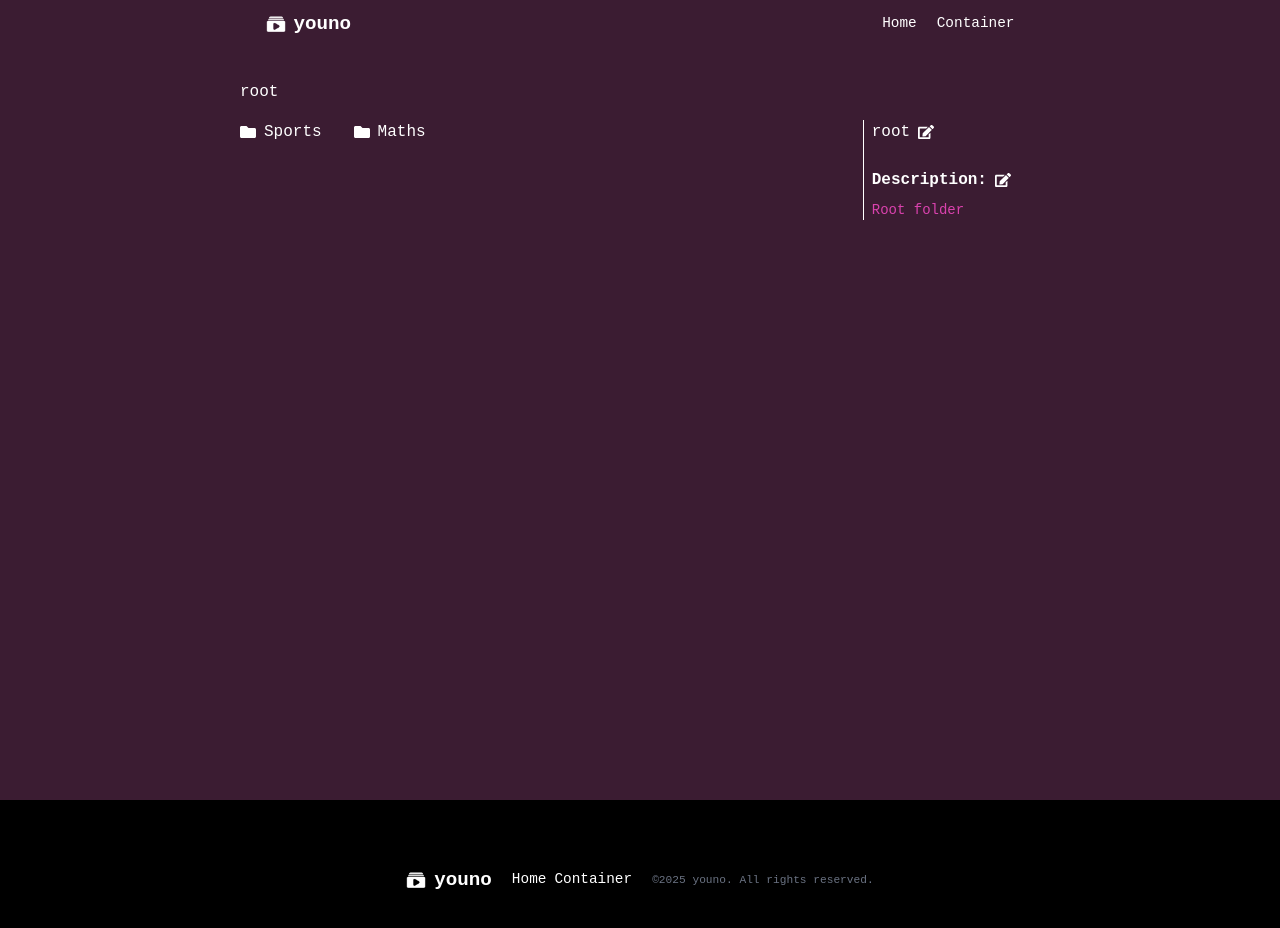
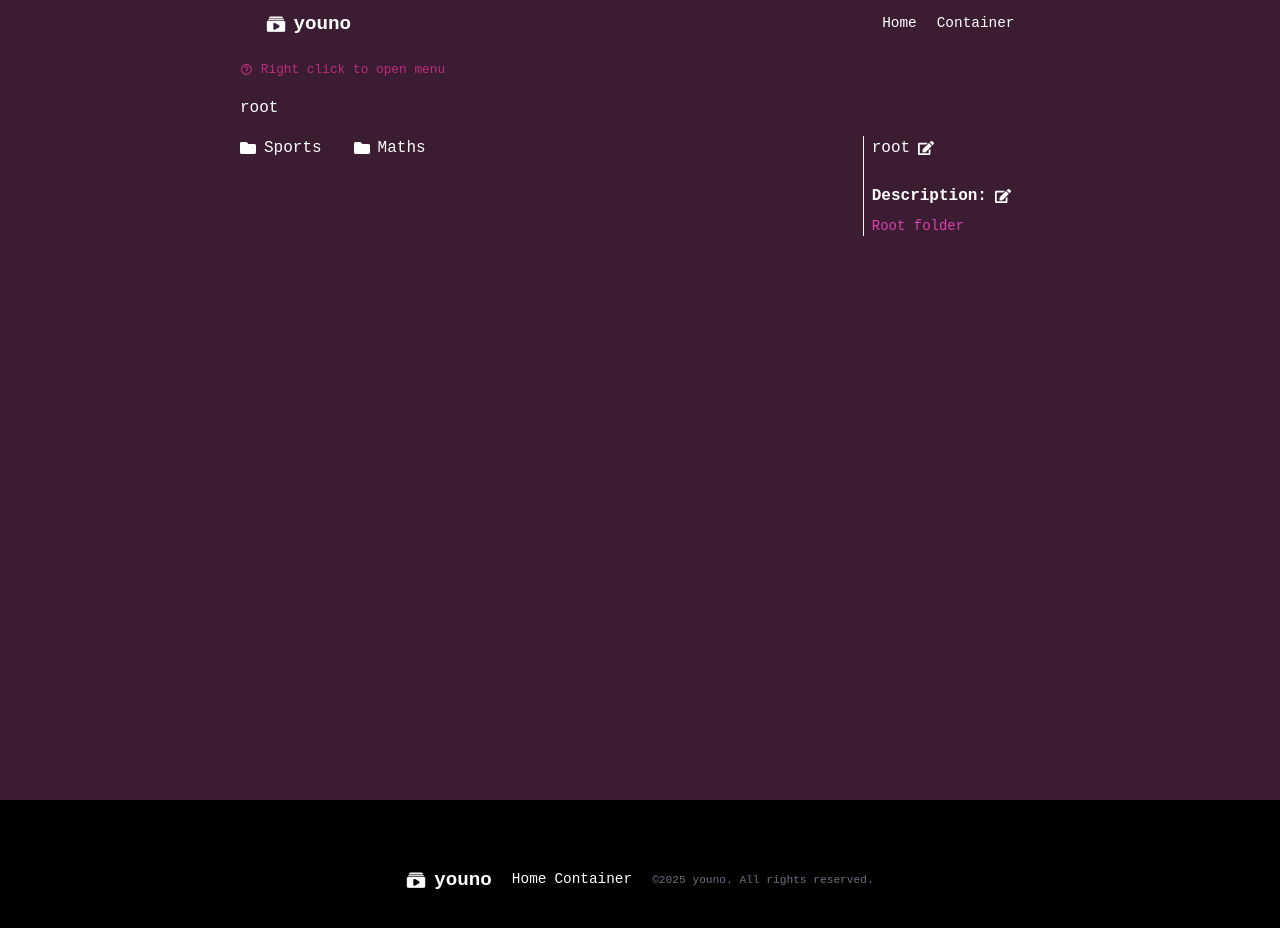
Before and after one commit to dofiki/youno, a React (Vite) app in the folder frontend/: page /container in a window 1280 px wide. Shown: the top 928 px of the page. Built offline with nearby package versions, Linux system fonts and the light colour scheme; no server answers; a web font is replaced by a local one.

Commit message:
add helper message

```diff
--- a/frontend/src/components/WorkSpace/BreadCrumbs.jsx
+++ b/frontend/src/components/WorkSpace/BreadCrumbs.jsx
@@ -8,7 +8,7 @@ export default function BreadCrumbs({
 }) {
 
   return (
-    <div className="flex gap-2 items-center">
+    <div className="flex gap-2 items-center pt-4">
       {path.length > 0 && (
         <button onClick={handleBack}>
           <IoArrowBack className="cursor-pointer text-white  hover:text-[#da42ae] transition-colors delay-5 "/>
--- a/frontend/src/components/WorkSpace/FolderGrid.jsx
+++ b/frontend/src/components/WorkSpace/FolderGrid.jsx
@@ -1,4 +1,6 @@
 import {FaFolder, FaYoutube } from "react-icons/fa";
+import { MdOutlineHelpOutline } from "react-icons/md";
+
 
 export default function FolderGrid({
     currentFolder,
@@ -18,7 +20,14 @@ export default function FolderGrid({
                   {child.isYoutubeNote ? <FaYoutube className='text-red-600' /> : <FaFolder />}
                   {child.name}
                 </div>
+
               ))}
+              <p className=" absolute top-15 items-center gap-2 flex text-[0.8rem] opacity-70
+               text-pink-500 sm:hidden "><MdOutlineHelpOutline />
+                Hold to open menu</p>
+              <p className=" absolute top-15 items-center gap-2 text-[0.8rem] text-pink-500 opacity-70
+               hidden sm:flex"><MdOutlineHelpOutline />
+                Right click to open menu</p>
             </div>
      )
 }
```
